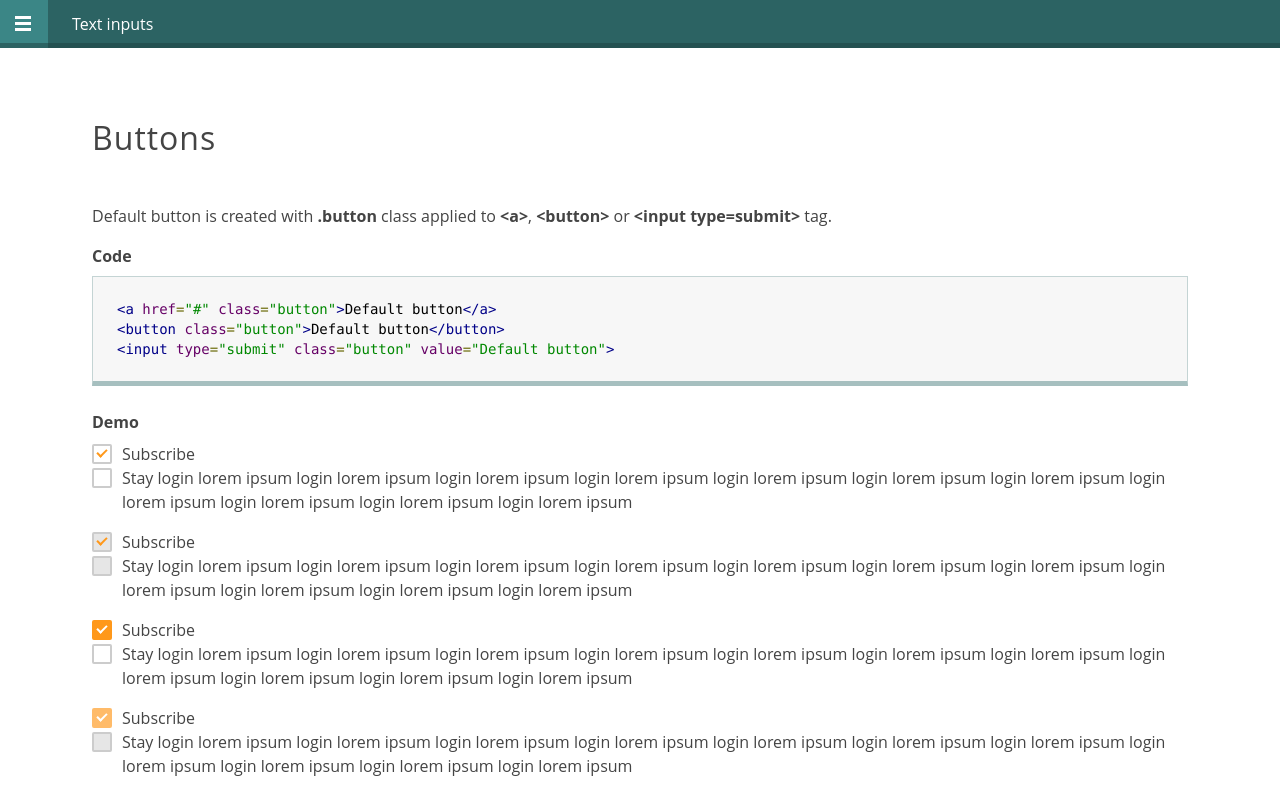
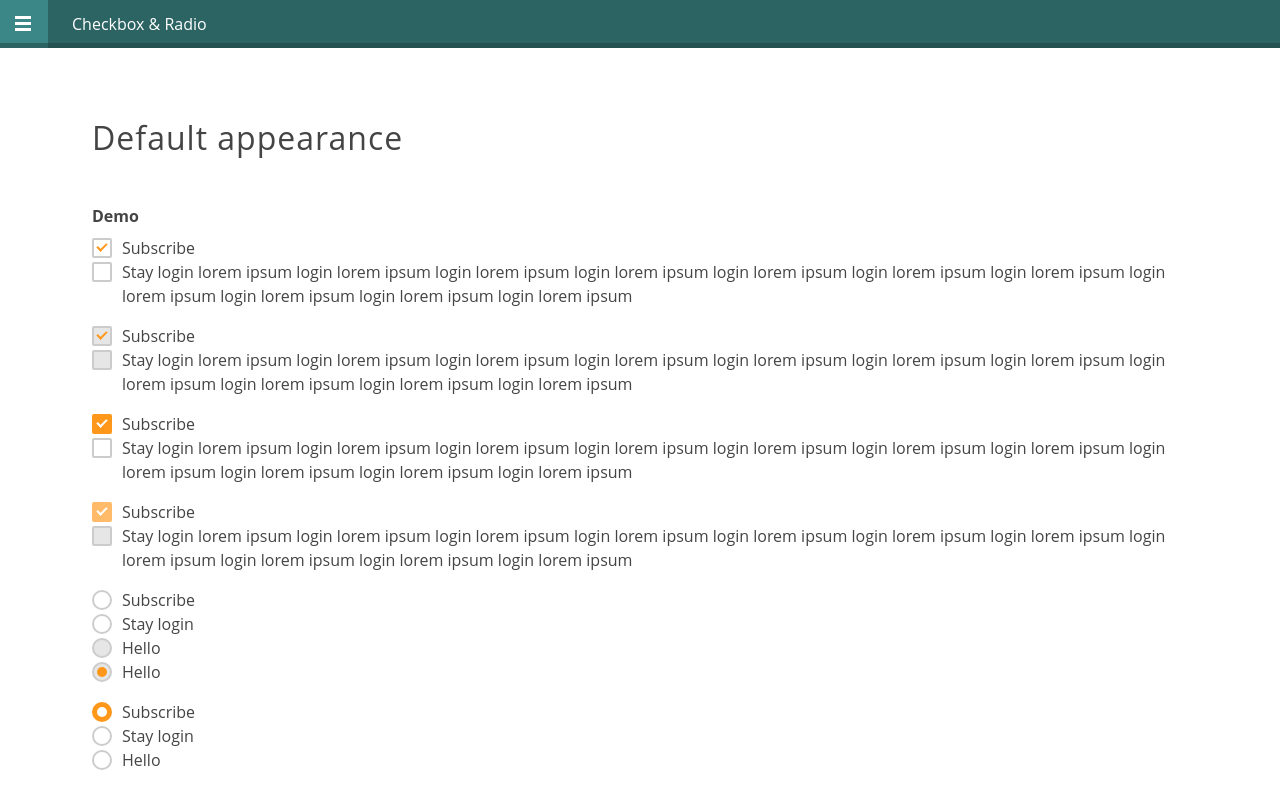
Before and after one commit to SubstanceDesign/SubDesign-Motor, a website: page _docs/checkbox-radio.html in a window 1280 px wide. Shown: the top 785 px of the page. Drawn offline with Linux system fonts and the light colour scheme.

Commit message:
little cleanup for checkbox docs

```diff
--- a/_docs/checkbox-radio.html
+++ b/_docs/checkbox-radio.html
@@ -8,7 +8,7 @@
 
     <!-- SITE TITLE AND DESCRIPTION
     *********************************************** -->
-    <title>Inputs | Motor</title>
+    <title>Checkbox &amp; Radio | Motor</title>
     <meta name="description" content="">
 
     <!-- FIXES
@@ -38,7 +38,7 @@
       <!-- HEADER
       *********************************************** -->
       <header id="docs_header">
-        <h1>Text inputs</h1>
+        <h1>Checkbox &amp; Radio</h1>
       </header>
       <!-- ***********************************************
       END HEADER -->
@@ -51,7 +51,7 @@
           <span class="docs_page-nav_button_close">×</span>
         </div>
         <ul>
-          <li><a href="#anchor_buttons">Buttons</a></li>
+          <li><a href="#anchor_buttons">Default appearance</a></li>
         </ul>
       </nav>
       <!-- ***********************************************
@@ -64,13 +64,7 @@
         <!-- GRID
         *********************************************** -->
         <div class="content">
-          <h2 id="anchor_buttons">Buttons</h2>
-          <p>Default button is created with <strong>.button</strong> class applied to <strong>&lt;a&gt;</strong>, <strong>&lt;button&gt;</strong> or <strong>&lt;input type=submit&gt;</strong> tag.</p>
-          <p class="docs_subheading"><strong>Code</strong></p>
-          <pre class="prettyprint">
-&lt;a href="#" class="button">Default button&lt;/a>
-&lt;button class="button">Default button&lt;/button>
-&lt;input type="submit" class="button" value="Default button"></pre>
+          <h2 id="anchor_buttons">Default appearance</h2>
           <p class="docs_subheading"><strong>Demo</strong></p>
           <p>
             <label class="checkbox"><input type="checkbox" checked><span>Subscribe</span></label>
```
